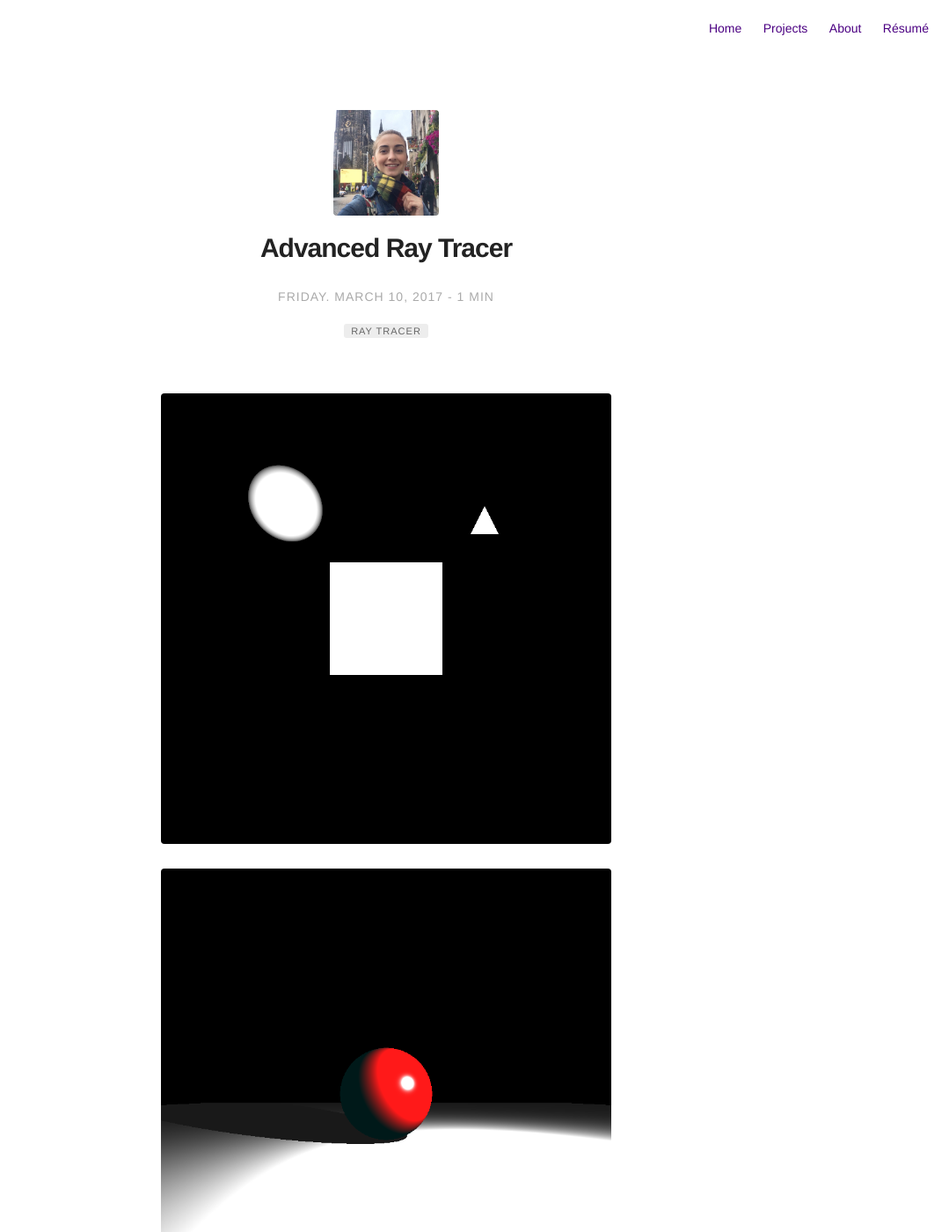
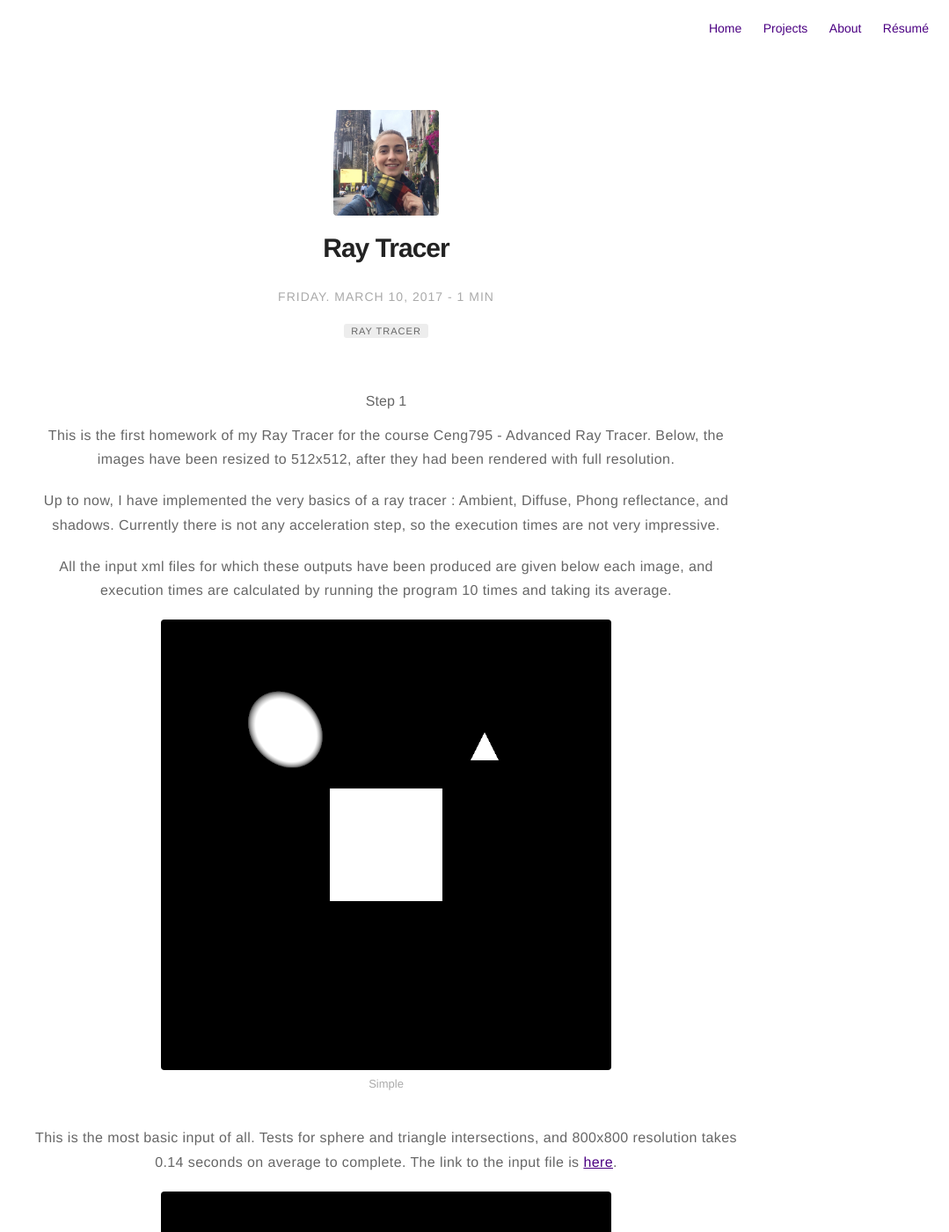
Before and after one commit to goksuguvendiren/website, a Jekyll site: the page built from _posts/2017-03-10-ray-tracer.markdown, in a window 1280 px wide and 1400 px high. Shown: the whole window at 88% size, without its empty margins (201-1280 px from the left). Built offline with Jekyll 4.4.1, drawn with Linux system fonts in a browser that asks for light colours; some of the changed text lies outside the part shown.

Commit message:
hw1 page

```diff
--- a/_posts/2017-03-10-ray-tracer.markdown
+++ b/_posts/2017-03-10-ray-tracer.markdown
@@ -8,28 +8,88 @@ headerImage: true
 projects: true
 hidden: true # don't count this post in blog pagination
 description: This is my homework for the CENG795 - Advanced Ray Tracing course.
-jemoji: '<img class="emoji" title=":ramen:" alt=":ramen:" src="https://assets.github.com/images/icons/emoji/unicode/1f35c.png" height="20" width="20" align="absmiddle">'
+jemoji: '<img class="emoji" title=":ramen:" alt=":ramen:" src="https://assets.github.com/images/icons/emoji/unicode/1f320.png" height="20" width="20" align="absmiddle">'
 category: project
 author: goksuguvendiren
 externalLink: false
 ---
+<center> Step 1 </center>
+<center>
+<p>
+This is the first homework of my Ray Tracer for the course Ceng795 - Advanced Ray Tracer. Below, the images
+have been resized to 512x512, after they had been rendered with full resolution.
+</p>
+
+<p>
+Up to now, I have implemented the very basics of a ray tracer : Ambient, Diffuse, Phong reflectance,
+and shadows. Currently there is not any acceleration step, so the execution times are not very impressive.
+</p>
+
+<p>
+All the input xml files for which these outputs have been produced are given below each image, and execution
+times are calculated by running the program 10 times and taking its average.
+</p>
+
+</center>
+
 
 <p align="center">
   <img src="../assets/images/simple.png" alt="Simple" height="512" width="512"/>
+  <figcaption>Simple</figcaption>
 </p>
+
+<center>
+<p>
+This is the most basic input of all. Tests for sphere and triangle intersections, and
+800x800 resolution takes 0.14 seconds on average to complete.
+
+The link to the input file is
+<a href="https://github.com/goksuguvendiren/AdvancedRayTracing/blob/master/inputs/simple.xml">here</a>.
+</p>
+</center>
+
 
 <p align="center">
   <img src="../assets/images/simple_shading.png" alt="Simple Shading" height="512" width="512"/>
+  <figcaption>Simple Shading</figcaption>
 </p>
+
+<center>
+<p>
+In this case, the effects of light sources are more comprehensible, by the Phong highlight and shadow of the
+sphere. 800x800 resolution takes 15.7 seconds on average.
+
+The link to the input file is
+<a href="https://github.com/goksuguvendiren/AdvancedRayTracing/blob/master/inputs/simple_shading.xml">here</a>.
+</p>
+</center>
 
 <p align="center">
   <img src="../assets/images/bunny.png" alt="Bunny" height="512" width="512"/>
+  <figcaption>Bunny</figcaption>
 </p>
+
+<center>
+<p>
+This is the output of a complex mesh, and probably the most satisfactory one, although it may take a little
+longer to see the results :) All the effects of lights are again visible in this image, and it takes around
+... seconds to run.
+
+The link to the input file is
+<a href="https://github.com/goksuguvendiren/AdvancedRayTracing/blob/master/inputs/bunny.xml">here</a>.
+
+</center>
 
 <p align="center">
   <img src="../assets/images/bunny_normals.png" alt="Bunny Normals" height="512" width="512"/>
+  <figcaption>Bunny Normals</figcaption>
 </p>
 
 
+<center>
+<p>
+Also, although it is not result of a light effect or complex material, I think it looks really nice when the
+surface normals of the triangles are printed instead of colors, so I wanted to include it as a promotion :)
+</p>
 
----
+</center>
```
Also changed, not shown: other parts of _posts/2017-03-10-ray-tracer.markdown (+1 -1 lines).
